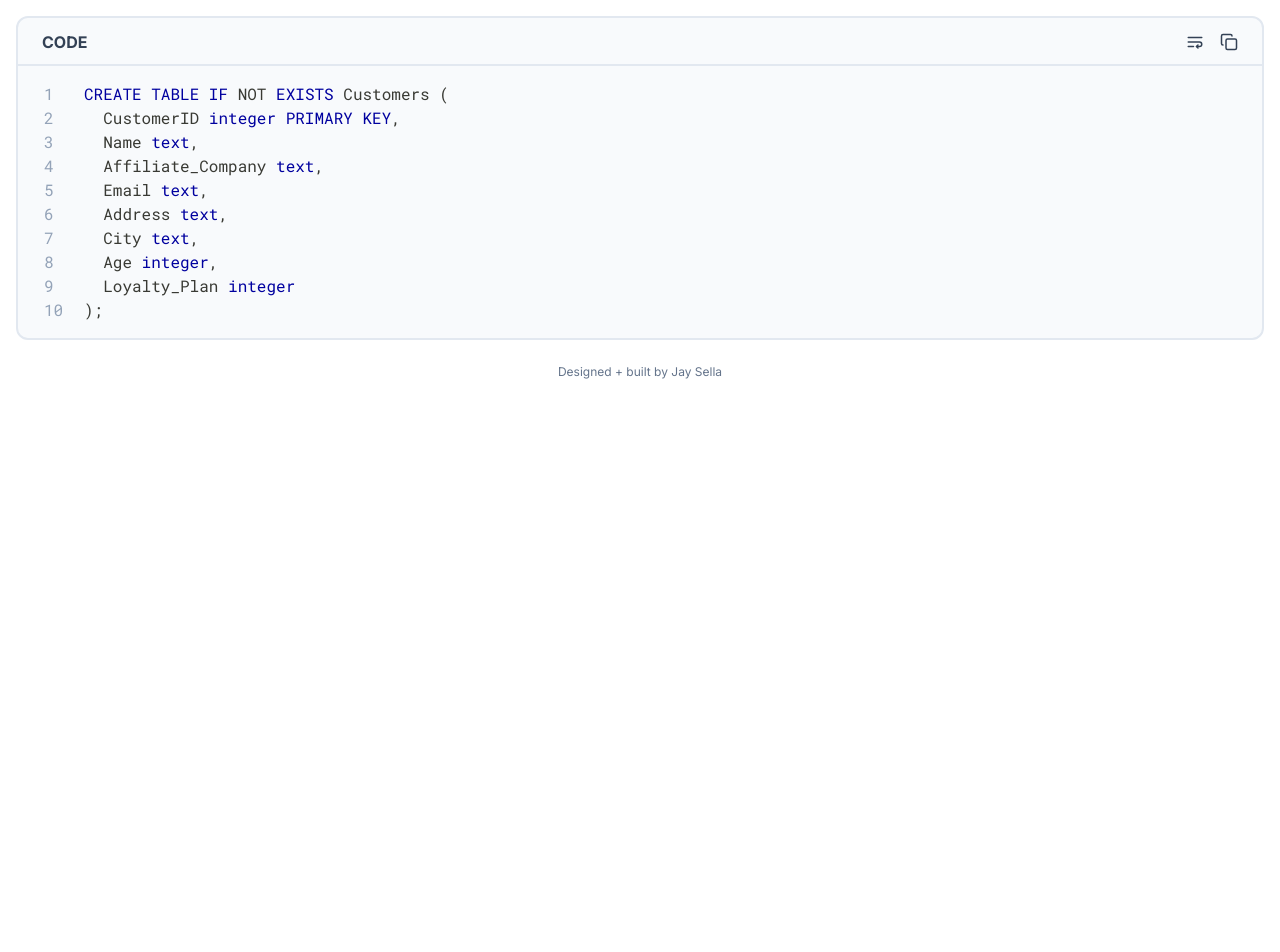
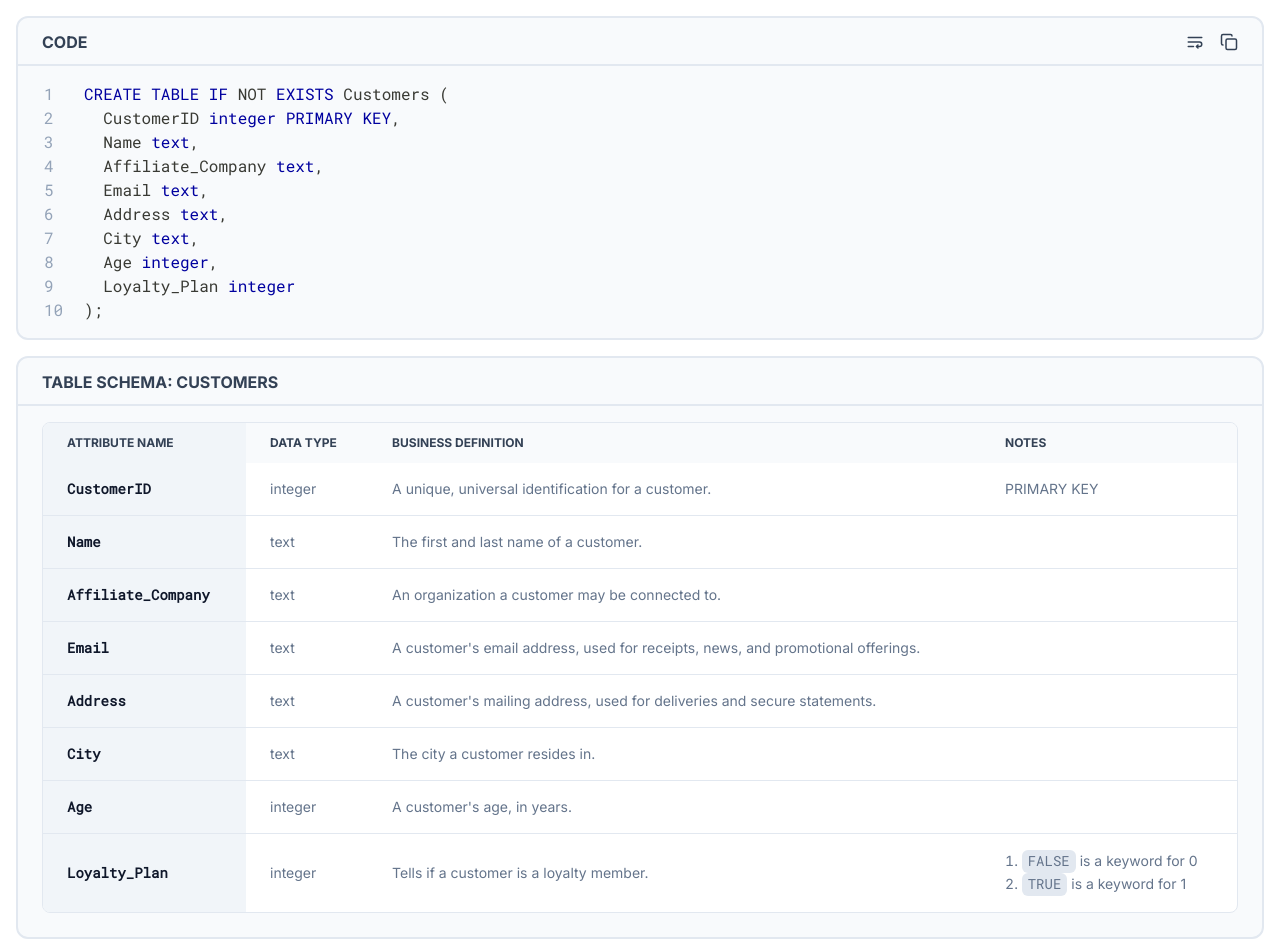
Before and after one commit to jaysella/block-comments, a Next.js app: page /databases/create-table in a window 1280 px wide. Shown: the top 952 px of the page. Before the commit the page ends 800 px from the top, so only its background shows below. Built offline with nearby package versions, Linux system fonts and the light colour scheme.

Commit message:
Add table schema visualization

```diff
--- a/app/databases/create-table/page.tsx
+++ b/app/databases/create-table/page.tsx
@@ -1,6 +1,13 @@
 import Snippet from "@/app/_components/Snippet";
 import { CODE, CODE_EXPLANATIONS } from "./data";
 import { Metadata } from "next";
+import {
+  Block,
+  BlockContent,
+  BlockHeader,
+  BlockTitle,
+} from "@/app/_components/ui/block";
+import { CodeSegment } from "@/app/_components/ui/code-segment";
 
 export const metadata: Metadata = {
   title: "Databases: Create Table",
@@ -12,6 +19,152 @@ export default function Page() {
       <Snippet title="Code" language="sql" explanations={CODE_EXPLANATIONS}>
         {CODE}
       </Snippet>
+
+      <Block>
+        <BlockHeader>
+          <BlockTitle title="Table Schema: Customers" />
+        </BlockHeader>
+
+        <BlockContent>
+          <div className="relative w-full overflow-x-auto bg-white border sm:rounded-lg border-slate-200">
+            <table className="w-full text-sm text-left text-slate-500 dark:text-slate-400">
+              <thead className="text-xs uppercase text-slate-700 dark:text-slate-400">
+                <tr>
+                  <th
+                    scope="col"
+                    className="px-6 py-3 bg-slate-100 dark:bg-slate-800"
+                  >
+                    Attribute Name
+                  </th>
+                  <th scope="col" className="px-6 py-3 bg-slate-50">
+                    Data Type
+                  </th>
+                  <th scope="col" className="px-6 py-3 bg-slate-50">
+                    Business Definition
+                  </th>
+                  <th scope="col" className="px-6 py-3 bg-slate-50">
+                    Notes
+                  </th>
+                </tr>
+              </thead>
+              <tbody>
+                <tr className="transition-colors border-b hover:bg-slate-100 border-slate-200 dark:border-slate-700">
+                  <th
+                    scope="row"
+                    className="px-6 py-4 font-mono font-bold text-slate-900 bg-slate-100 whitespace-nowrap dark:text-white dark:bg-slate-800"
+                  >
+                    CustomerID
+                  </th>
+                  <td className="px-6 py-4">integer</td>
+                  <td className="px-6 py-4">
+                    A unique, universal identification for a customer.
+                  </td>
+                  <td className="px-6 py-4">PRIMARY KEY</td>
+                </tr>
+                <tr className="transition-colors border-b hover:bg-slate-100 border-slate-200 dark:border-slate-700">
+                  <th
+                    scope="row"
+                    className="px-6 py-4 font-mono font-bold text-slate-900 bg-slate-100 whitespace-nowrap dark:text-white dark:bg-slate-800"
+                  >
+                    Name
+                  </th>
+                  <td className="px-6 py-4">text</td>
+                  <td className="px-6 py-4">
+                    The first and last name of a customer.
+                  </td>
+                  <td className="px-6 py-4"></td>
+                </tr>
+                <tr className="transition-colors border-b hover:bg-slate-100 border-slate-200 dark:border-slate-700">
+                  <th
+                    scope="row"
+                    className="px-6 py-4 font-mono font-bold text-slate-900 bg-slate-100 whitespace-nowrap dark:text-white dark:bg-slate-800"
+                  >
+                    Affiliate_Company
+                  </th>
+                  <td className="px-6 py-4">text</td>
+                  <td className="px-6 py-4">
+                    An organization a customer may be connected to.
+                  </td>
+                  <td className="px-6 py-4"></td>
+                </tr>
+                <tr className="transition-colors border-b hover:bg-slate-100 border-slate-200 dark:border-slate-700">
+                  <th
+                    scope="row"
+                    className="px-6 py-4 font-mono font-bold text-slate-900 bg-slate-100 whitespace-nowrap dark:text-white dark:bg-slate-800"
+                  >
+                    Email
+                  </th>
+                  <td className="px-6 py-4">text</td>
+                  <td className="px-6 py-4">
+                    A customer's email address, used for receipts, news, and
+                    promotional offerings.
+                  </td>
+                  <td className="px-6 py-4"></td>
+                </tr>
+                <tr className="transition-colors border-b hover:bg-slate-100 border-slate-200 dark:border-slate-700">
+                  <th
+                    scope="row"
+                    className="px-6 py-4 font-mono font-bold text-slate-900 bg-slate-100 whitespace-nowrap dark:text-white dark:bg-slate-800"
+                  >
+                    Address
+                  </th>
+                  <td className="px-6 py-4">text</td>
+                  <td className="px-6 py-4">
+                    A customer's mailing address, used for deliveries and secure
+                    statements.
+                  </td>
+                  <td className="px-6 py-4"></td>
+                </tr>
+                <tr className="transition-colors border-b hover:bg-slate-100 border-slate-200 dark:border-slate-700">
+                  <th
+                    scope="row"
+                    className="px-6 py-4 font-mono font-bold text-slate-900 bg-slate-100 whitespace-nowrap dark:text-white dark:bg-slate-800"
+                  >
+                    City
+                  </th>
+                  <td className="px-6 py-4">text</td>
+                  <td className="px-6 py-4">The city a customer resides in.</td>
+                  <td className="px-6 py-4"></td>
+                </tr>
+                <tr className="transition-colors border-b hover:bg-slate-100 border-slate-200 dark:border-slate-700">
+                  <th
+                    scope="row"
+                    className="px-6 py-4 font-mono font-bold text-slate-900 bg-slate-100 whitespace-nowrap dark:text-white dark:bg-slate-800"
+                  >
+                    Age
+                  </th>
+                  <td className="px-6 py-4">integer</td>
+                  <td className="px-6 py-4">A customer's age, in years.</td>
+                  <td className="px-6 py-4"></td>
+                </tr>
+                <tr className="transition-colors hover:bg-slate-100">
+                  <th
+                    scope="row"
+                    className="px-6 py-4 font-mono font-bold text-slate-900 bg-slate-100 whitespace-nowrap dark:text-white dark:bg-slate-800"
+                  >
+                    Loyalty_Plan
+                  </th>
+                  <td className="px-6 py-4">integer</td>
+                  <td className="px-6 py-4">
+                    Tells if a customer is a loyalty member.
+                  </td>
+                  <td className="px-6 py-4">
+                    {" "}
+                    <ol className="leading-relaxed list-decimal list-inside">
+                      <li>
+                        <CodeSegment>FALSE</CodeSegment> is a keyword for 0
+                      </li>
+                      <li>
+                        <CodeSegment>TRUE</CodeSegment> is a keyword for 1
+                      </li>
+                    </ol>
+                  </td>
+                </tr>
+              </tbody>
+            </table>
+          </div>
+        </BlockContent>
+      </Block>
     </>
   );
 }
```
